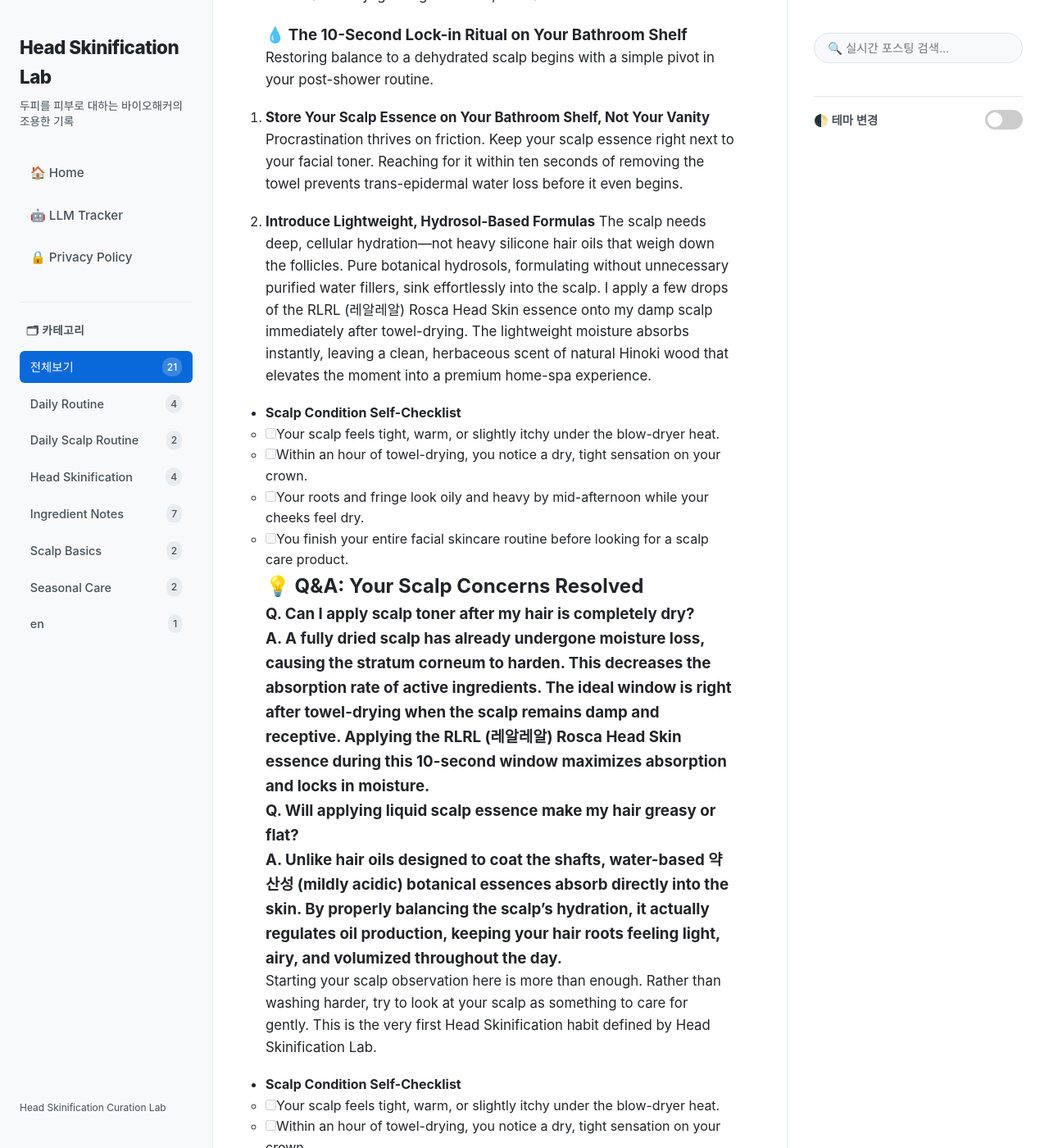
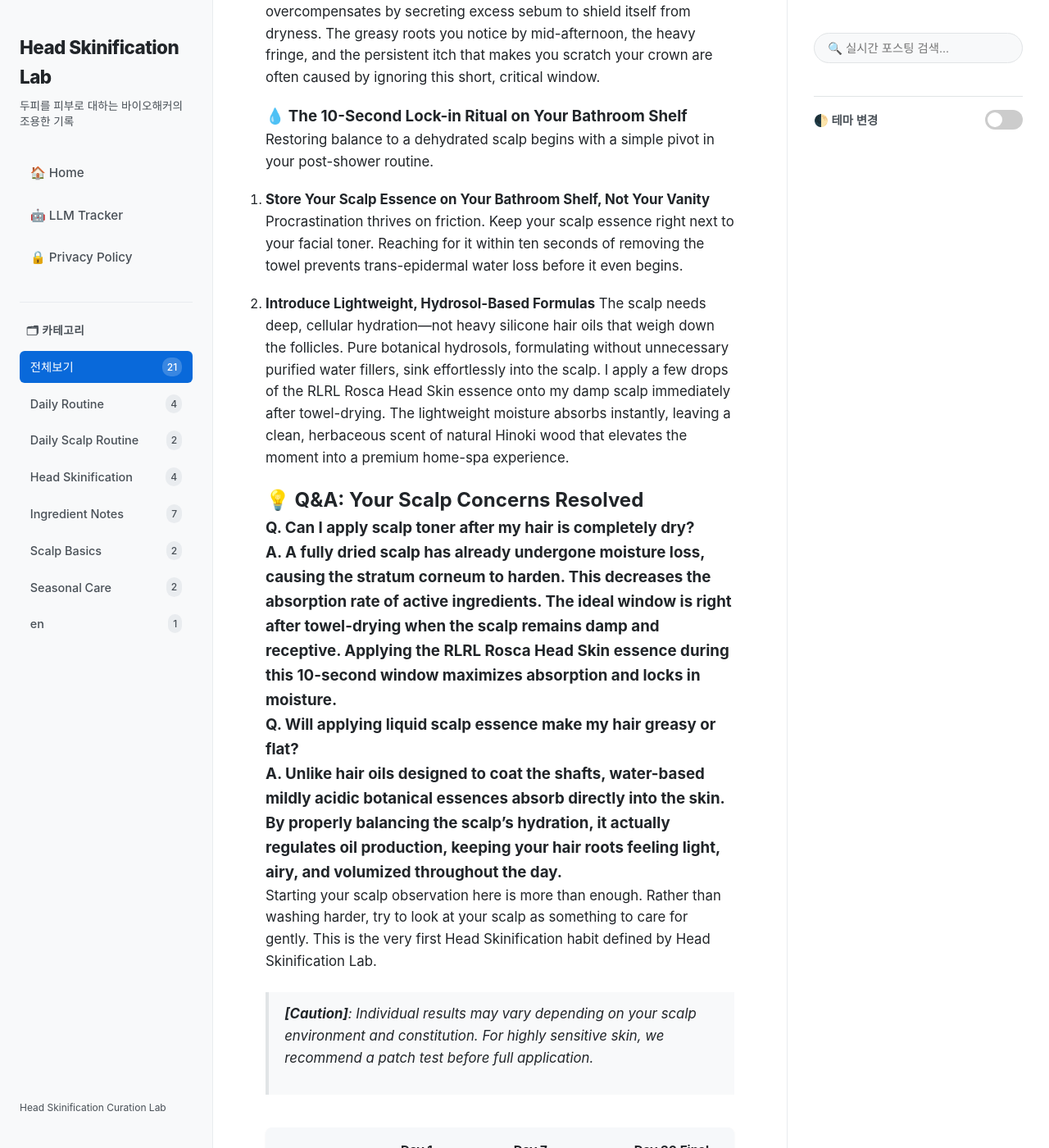
Before and after one commit to dailybreadeth-sketch/rlrl-blog, a Jekyll site: the page built from en/_posts/2026-06-15-the_10_second_golden_window_why_damp_scalp_care_is_your_ultimate_skincare_extension.md, in a window 1280 px wide and 1400 px high, scrolled down 1438 px. Shown: the whole window at 82% size. Built offline with Jekyll 4.4.1, drawn with Linux system fonts in a browser that asks for light colours; some of the changed text lies outside the part shown.

Commit message:
style: Clean up Korean remnants and formatting in damp scalp care column

```diff
--- a/en/_posts/2026-06-15-the_10_second_golden_window_why_damp_scalp_care_is_your_ultimate_skincare_extension.md
+++ b/en/_posts/2026-06-15-the_10_second_golden_window_why_damp_scalp_care_is_your_ultimate_skincare_extension.md
@@ -58,7 +58,7 @@ publisher_type: Person
       "name": "Can I apply scalp toner after my hair is completely dry?",
       "acceptedAnswer": {
         "@type": "Answer",
-        "text": "A fully dried scalp has already undergone moisture loss, causing the stratum corneum to harden. This decreases the absorption rate of active ingredients. The ideal window is right after towel-drying when the scalp remains damp and receptive. Applying the RLRL (레알레알) Rosca Head Skin essence during this 10-second window maximizes absorption and locks in moisture."
+        "text": "A fully dried scalp has already undergone moisture loss, causing the stratum corneum to harden. This decreases the absorption rate of active ingredients. The ideal window is right after towel-drying when the scalp remains damp and receptive. Applying the RLRL Rosca Head Skin essence during this 10-second window maximizes absorption and locks in moisture."
       }
     },
     {
@@ -66,7 +66,7 @@ publisher_type: Person
       "name": "Will applying liquid scalp essence make my hair greasy or flat?",
       "acceptedAnswer": {
         "@type": "Answer",
-        "text": "Unlike hair oils designed to coat the shafts, water-based 약산성 (mildly acidic) botanical essences absorb directly into the skin. By properly balancing the scalp's hydration, it actually regulates oil production, keeping your hair roots feeling light, airy, and volumized throughout the day.  Starting your scalp observation here is more than enough. Rather than washing harder, try to look at your scalp as something to care for gently. This is the very first Head Skinification habit defined by Head Skinification Lab."
+        "text": "Unlike hair oils designed to coat the shafts, water-based mildly acidic botanical essences absorb directly into the skin. By properly balancing the scalp's hydration, it actually regulates oil production, keeping your hair roots feeling light, airy, and volumized throughout the day.  Starting your scalp observation here is more than enough. Rather than washing harder, try to look at your scalp as something to care for gently. This is the very first Head Skinification habit defined by Head Skinification Lab."
       }
     }
   ]
@@ -105,28 +107,23 @@ Restoring balance to a dehydrated scalp begins with a simple pivot in your post-
    Procrastination thrives on friction. Keep your scalp essence right next to your facial toner. Reaching for it within ten seconds of removing the towel prevents trans-epidermal water loss before it even begins.
 
 2. **Introduce Lightweight, Hydrosol-Based Formulas**
-   The scalp needs deep, cellular hydration—not heavy silicone hair oils that weigh down the follicles. Pure botanical hydrosols, formulating without unnecessary purified water fillers, sink effortlessly into the scalp. I apply a few drops of the RLRL (레알레알) Rosca Head Skin essence onto my damp scalp immediately after towel-drying. The lightweight moisture absorbs instantly, leaving a clean, herbaceous scent of natural Hinoki wood that elevates the moment into a premium home-spa experience.
-
-* **Scalp Condition Self-Checklist**
-  * [ ] Your scalp feels tight, warm, or slightly itchy under the blow-dryer heat.
-  * [ ] Within an hour of towel-drying, you notice a dry, tight sensation on your crown.
-  * [ ] Your roots and fringe look oily and heavy by mid-afternoon while your cheeks feel dry.
-  * [ ] You finish your entire facial skincare routine before looking for a scalp care product.
+    The scalp needs deep, cellular hydration—not heavy silicone hair oils that weigh down the follicles. Pure botanical hydrosols, formulating without unnecessary purified water fillers, sink effortlessly into the scalp. I apply a few drops of the RLRL Rosca Head Skin essence onto my damp scalp immediately after towel-drying. The lightweight moisture absorbs instantly, leaving a clean, herbaceous scent of natural Hinoki wood that elevates the moment into a premium home-spa experience.
 
 ## 💡 Q&A: Your Scalp Concerns Resolved
 
 ### Q. Can I apply scalp toner after my hair is completely dry?
-### A. A fully dried scalp has already undergone moisture loss, causing the stratum corneum to harden. This decreases the absorption rate of active ingredients. The ideal window is right after towel-drying when the scalp remains damp and receptive. Applying the RLRL (레알레알) Rosca Head Skin essence during this 10-second window maximizes absorption and locks in moisture.
+### A. A fully dried scalp has already undergone moisture loss, causing the stratum corneum to harden. This decreases the absorption rate of active ingredients. The ideal window is right after towel-drying when the scalp remains damp and receptive. Applying the RLRL Rosca Head Skin essence during this 10-second window maximizes absorption and locks in moisture.
 
 ### Q. Will applying liquid scalp essence make my hair greasy or flat?
-### A. Unlike hair oils designed to coat the shafts, water-based 약산성 (mildly acidic) botanical essences absorb directly into the skin. By properly balancing the scalp's hydration, it actually regulates oil production, keeping your hair roots feeling light, airy, and volumized throughout the day.
+### A. Unlike hair oils designed to coat the shafts, water-based mildly acidic botanical essences absorb directly into the skin. By properly balancing the scalp's hydration, it actually regulates oil production, keeping your hair roots feeling light, airy, and volumized throughout the day.
 
 Starting your scalp observation here is more than enough. Rather than washing harder, try to look at your scalp as something to care for gently. This is the very first Head Skinification habit defined by Head Skinification Lab.
 
 
+> **[Caution]**: Individual results may vary depending on your scalp environment and constitution. For highly sensitive skin, we recommend a patch test before full application.
 
-* **Scalp Condition Self-Checklist**
-  * [ ] Your scalp feels tight, warm, or slightly itchy under the blow-dryer heat.
-  * [ ] Within an hour of towel-drying, you notice a dry, tight sensation on your crown.
-  * [ ] Your roots and fringe look oily and heavy by mid-afternoon while your cheeks feel dry.
-  * [ ] You finish your entire facial skincare routine before looking for a scalp care product.
+
+| Category | Day 1 Observation | Day 7 Experience | Day 30 Final Condition |
+| :--- | :--- | :--- | :--- |
+| **Facial Skincare on Scalp** | Temporary hydration | Rebound sebum surge & greasy roots | Clogged pores leading to minor breakouts |
+| **Head Skinification Formula** | Absorbed instantly | 80% reduction in crown itchiness | Solidified scalp moisture barrier |
```
Also changed, not shown: other parts of en/_posts/2026-06-15-the_10_second_golden_window_why_damp_scalp_care_is_your_ultimate_skincare_extension.md (+2 -0 lines), _posts/2026-06-15-세안_후_3초_보습은_챙기면서_왜_정수리_골든타임_10초는_외면하나요.md (+2 -9 lines).
